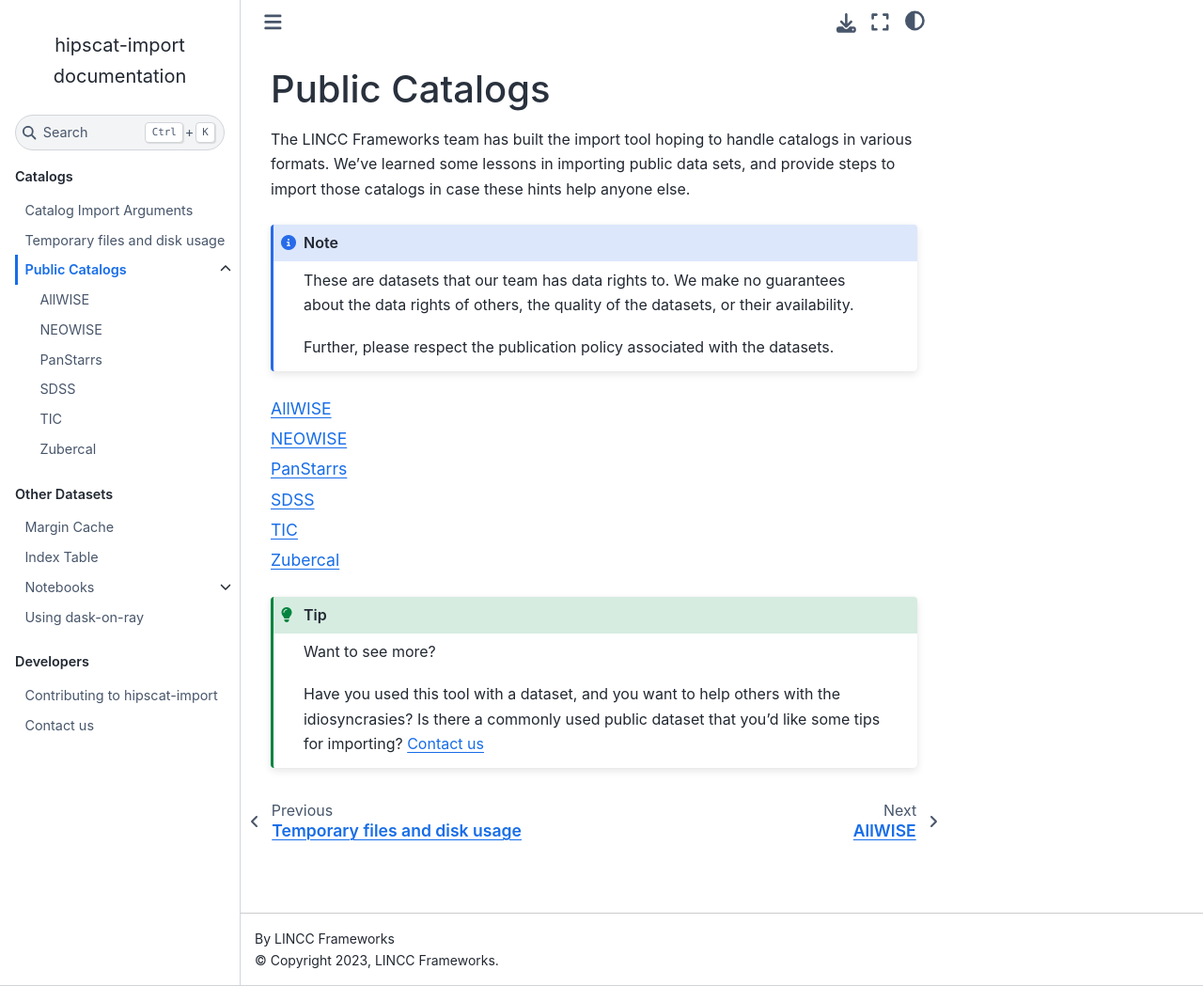
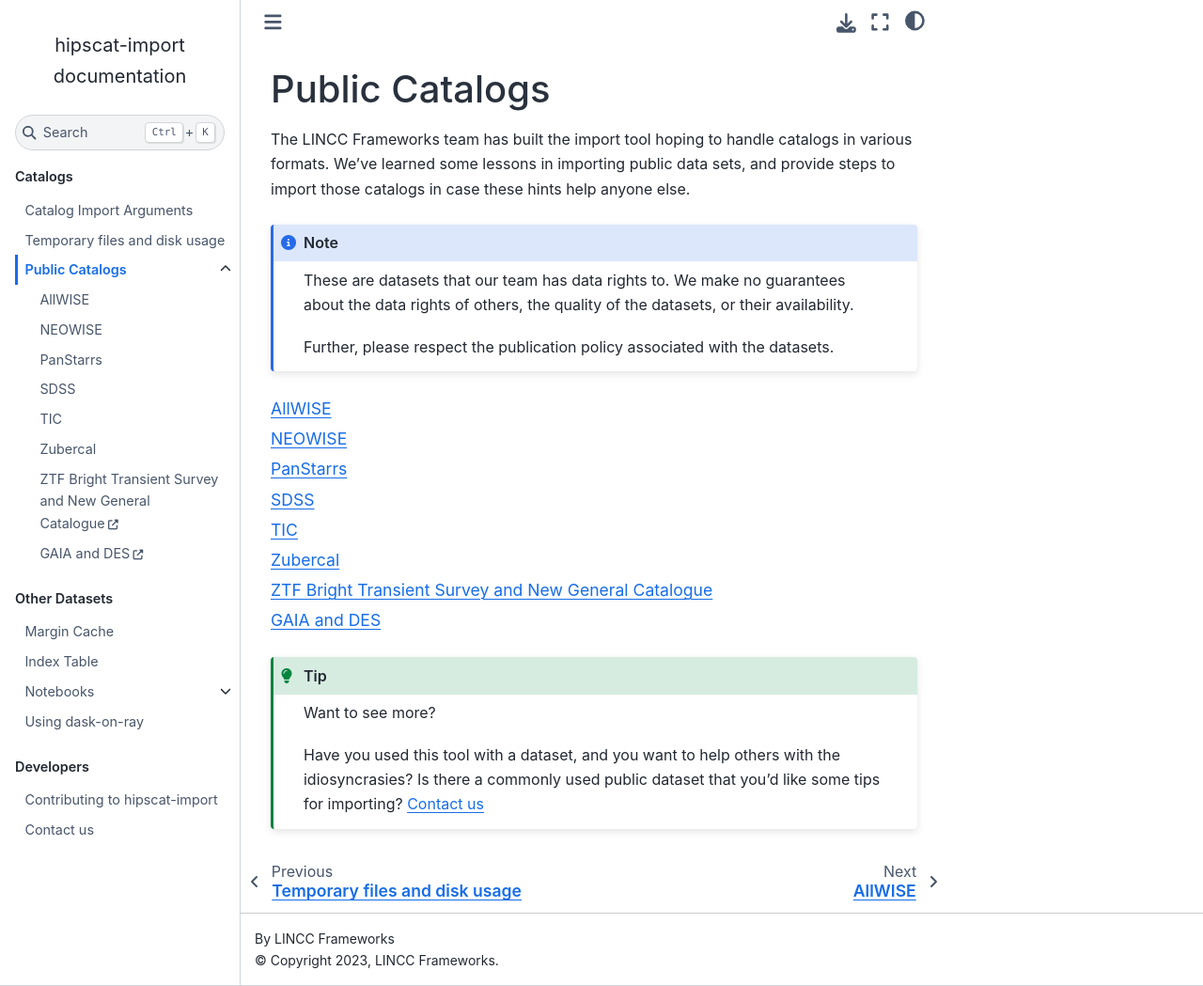
Before and after one commit to astronomy-commons/hipscat-import, a Sphinx documentation site: the page built from docs/catalogs/public/index.rst, in a window 1280 px wide and 1049 px high. Shown: the whole window at 94% size. Built offline with Sphinx 7.4.7 and the Sphinx Book theme 1.1.4, drawn with Linux system fonts in a browser that asks for light colours; pages that are not in the unit, such as notebooks, are missing from menus.

Commit message:
Direct to tutorials for public catalogs. (#279)

```diff
--- a/docs/catalogs/public/index.rst
+++ b/docs/catalogs/public/index.rst
@@ -21,6 +21,8 @@ and provide steps to import those catalogs in case these hints help anyone else.
    sdss
    tic
    zubercal
+   ZTF Bright Transient Survey and New General Catalogue <https://lsdb.readthedocs.io/en/stable/tutorials/ztf_bts-ngc.html>
+   GAIA and DES <https://lsdb.readthedocs.io/en/stable/tutorials/des-gaia.html>
 
 .. tip::
    Want to see more?
```
